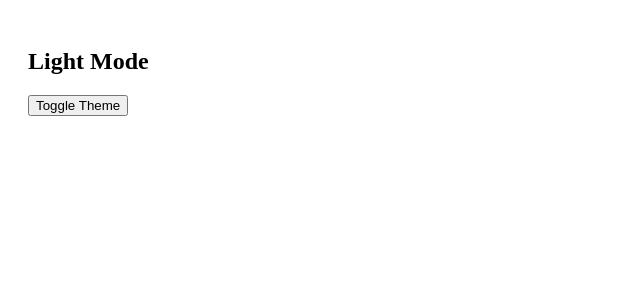
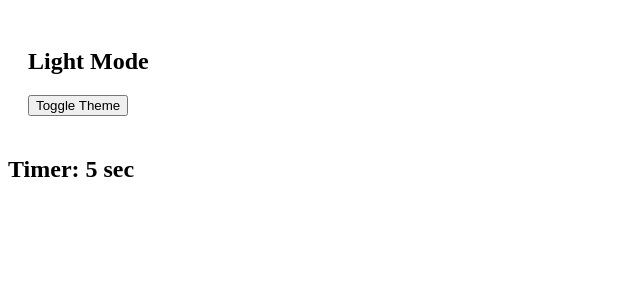
Before and after one commit to jaydipchangani/MERN, a React (Create React App) app in the folder React/my-app/: page / in a window 1280 px wide. Shown: the top 300 px of the page, without its empty margins (0-640 px from the left). Built offline with nearby package versions, Linux system fonts and the light colour scheme; the HTML template or start-up script is replaced by a standard one.

Commit message:
Timer added

```diff
--- a/React/my-app/src/App.js
+++ b/React/my-app/src/App.js
@@ -1,5 +1,6 @@
 import './App.css';
 import ThemeToggle from './components/ThemeToggle';
+import Timer from './components/Timer';
 
 
 function App() {
@@ -7,7 +8,7 @@ function App() {
   return (
 <>
     <ThemeToggle/>
-
+    <Timer/>
     </>
   );
 }
--- /dev/null
+++ b/React/my-app/src/components/Timer.js
@@ -0,0 +1,17 @@
+import { useState, useEffect } from "react";
+
+function Timer() {
+  const [seconds, setSeconds] = useState(0);
+
+  useEffect(() => {
+    const interval = setInterval(() => {
+      setSeconds((prev) => prev + 1);
+    }, 1000);
+
+    return () => clearInterval(interval); // cleanup on unmount
+  }, []);
+
+  return <h2>Timer: {seconds} sec</h2>;
+}
+
+export default Timer;
```
